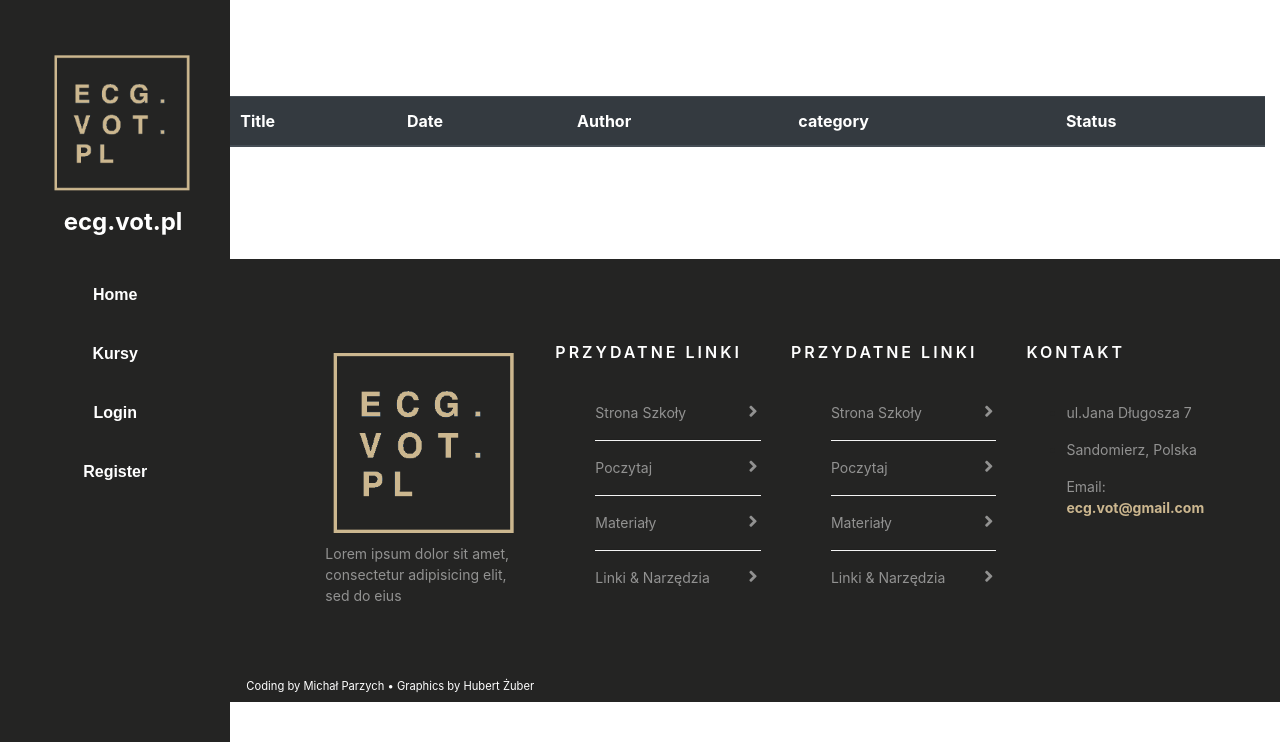
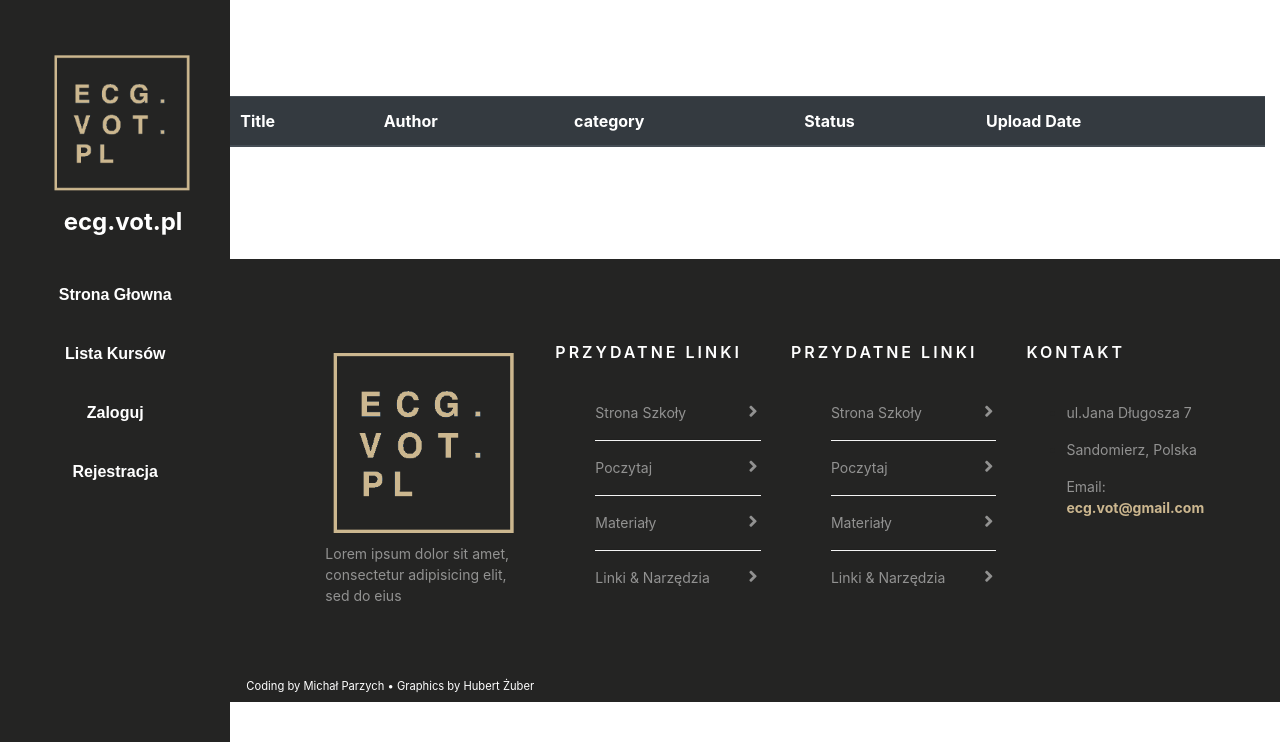
Before and after one commit to izielin/project_blog, a Django app: template blog/templates/blog/no_authorized.html in a window 1280 px wide. Shown: the top 742 px of the page. Run offline with Django 3.2, Linux system fonts and the light colour scheme; the template is opened without the code that fills it, so the values that code supplies are empty; some libraries are stand-ins or nearby versions.

Commit message:
improving the indentations in the code

```diff
--- a/blog/templates/blog/base.html
+++ b/blog/templates/blog/base.html
@@ -29,18 +29,18 @@
     </h1>
     <nav id="main-menu" role="navigation">
       <ul>
-          <li><a class="nav-item nav-link" href="{% url 'blog-home' %}">Home</a></li>
-        <li><a class="nav-item nav-link" href="{% url 'blog-about' %}">Kursy</a></li>
+          <li><a class="nav-item nav-link" href="{% url 'blog-home' %}">Strona Głowna</a></li>
+        <li><a class="nav-item nav-link" href="{% url 'blog-about' %}">Lista Kursów</a></li>
         {% if user.is_authenticated%}
             {% if user.profile.moderator == True %}
-                <li><a class="nav-item nav-link" href="{% url 'post-no-authorized' %}">moderacja</a></li>
+                <li><a class="nav-item nav-link" href="{% url 'post-no-authorized' %}">Akceptacja</a></li>
             {% endif %}
-            <li><a class="nav-item nav-link" href="{% url 'post-create' %}">New Post</a></li>
-            <li><a class="nav-item nav-link" href="{% url 'profile' %}">Profile</a></li>
-            <li><a class="nav-item nav-link" href="{% url 'logout' %}">Logout</a></li>
+            <li><a class="nav-item nav-link" href="{% url 'post-create' %}">Nowy Kurs</a></li>
+            <li><a class="nav-item nav-link" href="{% url 'profile' %}">Twój Profil</a></li>
+            <li><a class="nav-item nav-link" href="{% url 'logout' %}">Wyloguj</a></li>
           {% else %}
-            <li><a class="nav-item nav-link" href="{% url 'login' %}">Login</a></li>
-            <li><a class="nav-item nav-link" href="{% url 'register' %}">Register</a></li>
+            <li><a class="nav-item nav-link" href="{% url 'login' %}">Zaloguj</a></li>
+            <li><a class="nav-item nav-link" href="{% url 'register' %}">Rejestracja</a></li>
         {% endif %}
       </ul>
     </nav>
--- a/blog/templates/blog/download.html
+++ b/blog/templates/blog/download.html
@@ -10,13 +10,14 @@
          </div>
       </div>
     </section>
+
     <nav class="navbar navbar-light bg-white justify-content-end d-xl-none">
       <button class="navbar-toggler" type="button" data-toggle="collapse" data-target="#navbarSupportedContent" aria-controls="navbarSupportedContent" aria-expanded="false" aria-label="Toggle navigation">
         <span class="navbar-toggler-icon"></span>
       </button>
     </nav>
+
     <div class="row ecg-section container my-5 mx-auto">
-
         {% for item in download_list %}
             <div class="col-md-4 d-flex align-self-stretch">
               <div class="media block-6 materials py-4 d-block">
@@ -36,6 +37,4 @@
         {% endfor %}
     </div>
 
-
-
 {% endblock content %}
--- a/blog/templates/blog/home.html
+++ b/blog/templates/blog/home.html
@@ -137,8 +137,6 @@
               </div>
             {% endfor %}
 
-
-
             </div>
             <div class="sidebar-box p-3">
                 <h3 class="sidebar-heading">Paragraph</h3>
@@ -148,7 +146,6 @@
                 <h3 class="sidebar-heading">Paragraph</h3>
                 <p>Lorem ipsum dolor sit amet, consectetur adipisicing elit. Ducimus itaque, autem necessitatibus voluptate quod mollitia delectus aut.</p>
             </div>
-
           </div>
         </div>
 </div>
--- a/blog/templates/blog/no_authorized.html
+++ b/blog/templates/blog/no_authorized.html
@@ -12,20 +12,20 @@
             <thead class="thead-dark">
                 <tr>
                     <th scope="col">Title</th>
-                    <th scope="col">Date</th>
                     <th scope="col">Author</th>
                     <th scope="col">category</th>
                     <th scope="col">Status</th>
+                    <th scope="col">Upload Date</th>
                 </tr>
             </thead>
             <tbody >
                 {% for post in posts %}
                 <tr>
                     <td><a class="article-title" href="{% url 'm-post-update' post.id %}">{{ post.title }}</a></td>
-                    <td>{{post.date_posted|date:" d.m.Y"}}</td>
                     <td>{{post.author.get_full_name }}</td>
                     <td>{{post.category}}</td>
                     <td>{{post.status}}</td>
+                    <td>{{post.date_posted|date:" d.m.Y"}}</td>
                 </tr>
                 {% endfor %}
             </tbody>
--- a/blog/templates/blog/post_form.html
+++ b/blog/templates/blog/post_form.html
@@ -1,11 +1,13 @@
 {% extends "blog/base.html" %}
 {% load staticfiles %}
 {% block content %}
+
   <nav class="navbar navbar-light bg-white justify-content-end d-xl-none">
       <button class="navbar-toggler" type="button" data-toggle="collapse" data-target="#navbarSupportedContent" aria-controls="navbarSupportedContent" aria-expanded="false" aria-label="Toggle navigation">
         <span class="navbar-toggler-icon"></span>
       </button>
    </nav>
+
     <div class="container my-5 py-5">
         <form method="post">
             {% csrf_token %}
@@ -14,4 +16,5 @@
             <button class="btn-hover-update" type="submit"><span>Dodaj</span></button>
         </form>
     </div>
+
 {% endblock %}
--- a/users/templates/users/logout.html
+++ b/users/templates/users/logout.html
@@ -1,17 +1,20 @@
 {% extends "blog/base.html" %}
 {% block content %}
     <div class="content-section container my-5 py-5">
+
         <nav class="navbar navbar-light bg-white justify-content-end d-xl-none">
           <button class="navbar-toggler" type="button" data-toggle="collapse" data-target="#navbarSupportedContent" aria-controls="navbarSupportedContent" aria-expanded="false" aria-label="Toggle navigation">
             <span class="navbar-toggler-icon"></span>
           </button>
         </nav>
+
         <h2>You have been logged out</h2>
         <div class="border-top pt-3">
             <small class="text-muted">
-            <a href="{% url 'login' %}">Log In Again</a>
+                <a class="text-dark" href="{% url 'login' %}">Log In Again</a>
             </small>
         </div>
+
     </div>
 
 {% endblock content %}
--- a/users/templates/users/profile.html
+++ b/users/templates/users/profile.html
@@ -1,11 +1,13 @@
 {% extends "blog/base.html" %}
 {% block content %}
     <div class="content-section  container py-5 my-5">
+
         <nav class="navbar navbar-light bg-white justify-content-end d-xl-none">
           <button class="navbar-toggler" type="button" data-toggle="collapse" data-target="#navbarSupportedContent" aria-controls="navbarSupportedContent" aria-expanded="false" aria-label="Toggle navigation">
             <span class="navbar-toggler-icon"></span>
           </button>
         </nav>
+
         <div class="media">
             <img class="rounded-circle account-img" src="{{ user.profile.image.url }}">
             <div class="media-body">
@@ -21,6 +23,7 @@
             </div>
         </div>
     </div>
+
     <div class="content-section mt-4 collapse  container py-5 my-5" id="collapseExample">
     <form method="POST" enctype="multipart/form-data">
           {% csrf_token %}
@@ -33,5 +36,6 @@
               <button class="btn btn-dark" type="submit">Update</button>
           </div>
     </form>
+
     </div>
 {% endblock content %}
--- a/users/templates/users/register.html
+++ b/users/templates/users/register.html
@@ -1,11 +1,13 @@
 {% extends "blog/base.html" %}
 {% block content %}
     <div class="content-section container my-5 py-5">
+
         <nav class="navbar navbar-light bg-white justify-content-end d-xl-none">
           <button class="navbar-toggler" type="button" data-toggle="collapse" data-target="#navbarSupportedContent" aria-controls="navbarSupportedContent" aria-expanded="false" aria-label="Toggle navigation">
             <span class="navbar-toggler-icon"></span>
           </button>
         </nav>
+
         <form method="POST">
             {% csrf_token %}
             <fieldset class="form-group">
@@ -16,10 +18,12 @@
                 <button class="btn btn-dark" type="submit">Sign Up</button>
             </div>
         </form>
+
             <div class="border-top pt-3">
                 <small class="text-muted">
-                Already Have An Account? <a class="ml-2" href="{% url 'login' %}">Sign In</a>
+                    Already Have An Account? <a class="ml-2 text-dark" href="{% url 'login' %}">Sign In</a>
                 </small>
             </div>
+
     </div>
 {% endblock content %}
```
Also changed, not shown: blog/templates/blog/about.html (+2 -29 lines), blog/templates/blog/addComment.html (added, +27 -0 lines), blog/templates/blog/add_comment_to_post.html (deleted, +0 -17 lines), blog/templates/blog/fileuploadurl_confirm_delete.html (+7 -6 lines), blog/templates/blog/post_confirm_delete.html (+8 -5 lines), blog/templates/blog/post_detail.html (+5 -3 lines), blog/templates/blog/simple_upload.html (+8 -5 lines), blog/views.py (+3 -4 lines), users/templates/users/login.html (+7 -3 lines), db.sqlite3. Lines whose indentation alone changed are shown as unchanged.
